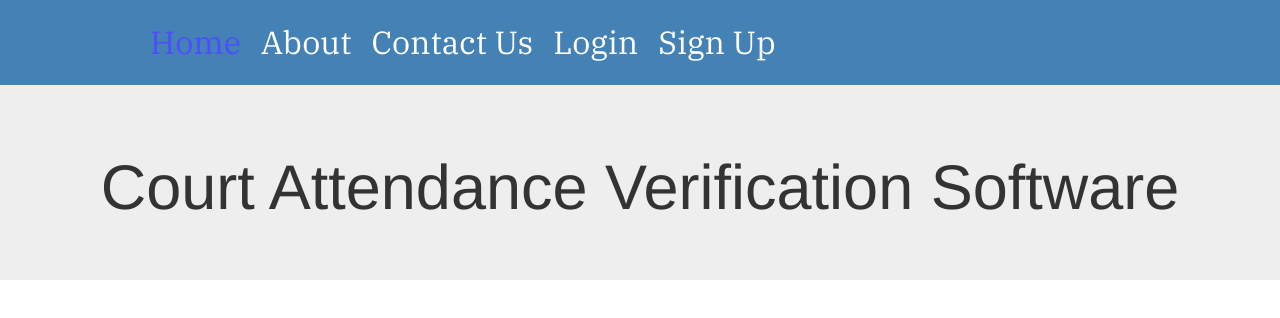
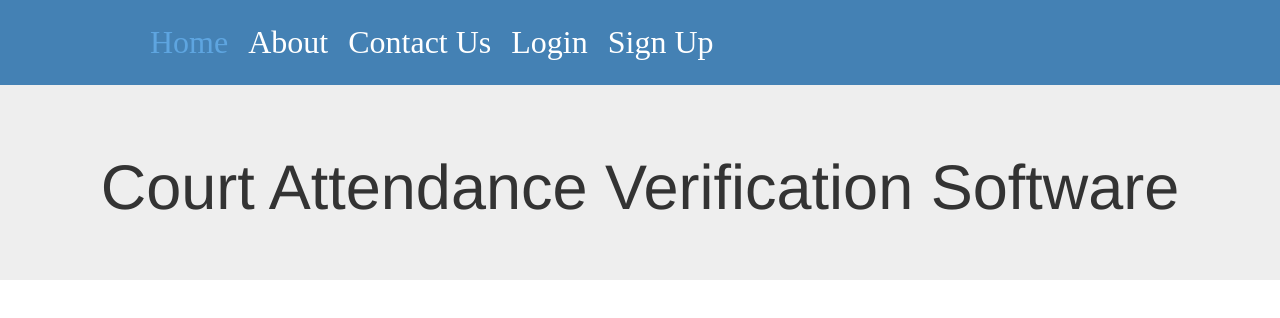
Before and after one commit to LadyDragoneye/CAVS, a React (Create React App) app in the folder frontend/: page / in a window 1280 px wide. Shown: the top 318 px of the page. Built offline with nearby package versions, Linux system fonts and the light colour scheme.

Commit message:
reactivity added to navbar

```diff
--- a/frontend/src/components/NavbarElements.js
+++ b/frontend/src/components/NavbarElements.js
@@ -24,7 +24,13 @@ export const NavLink = styled(Link)`
     height: 100%;
     cursor: pointer;
     &.active {
-        color: #4d4dff;
+        color: #5ea5e0;
+    }
+    &:hover {
+        transition: .2s all ease-in-out;
+        color: #5ea5e0;
+        background-color: #234d70;
+        border-radius: 25px;
     }
 `;
 
--- a/frontend/src/components/index.js
+++ b/frontend/src/components/index.js
@@ -6,9 +6,6 @@ import { Nav, NavLink, NavMenu } from "./NavbarElements";
 const Navbar = () => {
     return (
         <>
-        <link rel="preconnect" href="https://fonts.googleapis.com"></link>
-        <link rel="preconnect" href="https://fonts.gstatic.com" crossorigin></link>
-        <link href="https://fonts.googleapis.com/css2?family=IBM+Plex+Serif:ital,wght@0,100;0,200;0,300;0,400;0,500;0,600;0,700;1,100;1,200;1,300;1,400;1,500;1,600;1,700&display=swap" rel="stylesheet"></link>
             <Nav>
                 <NavMenu>
                     <NavLink to="/" activeStyle>
```
